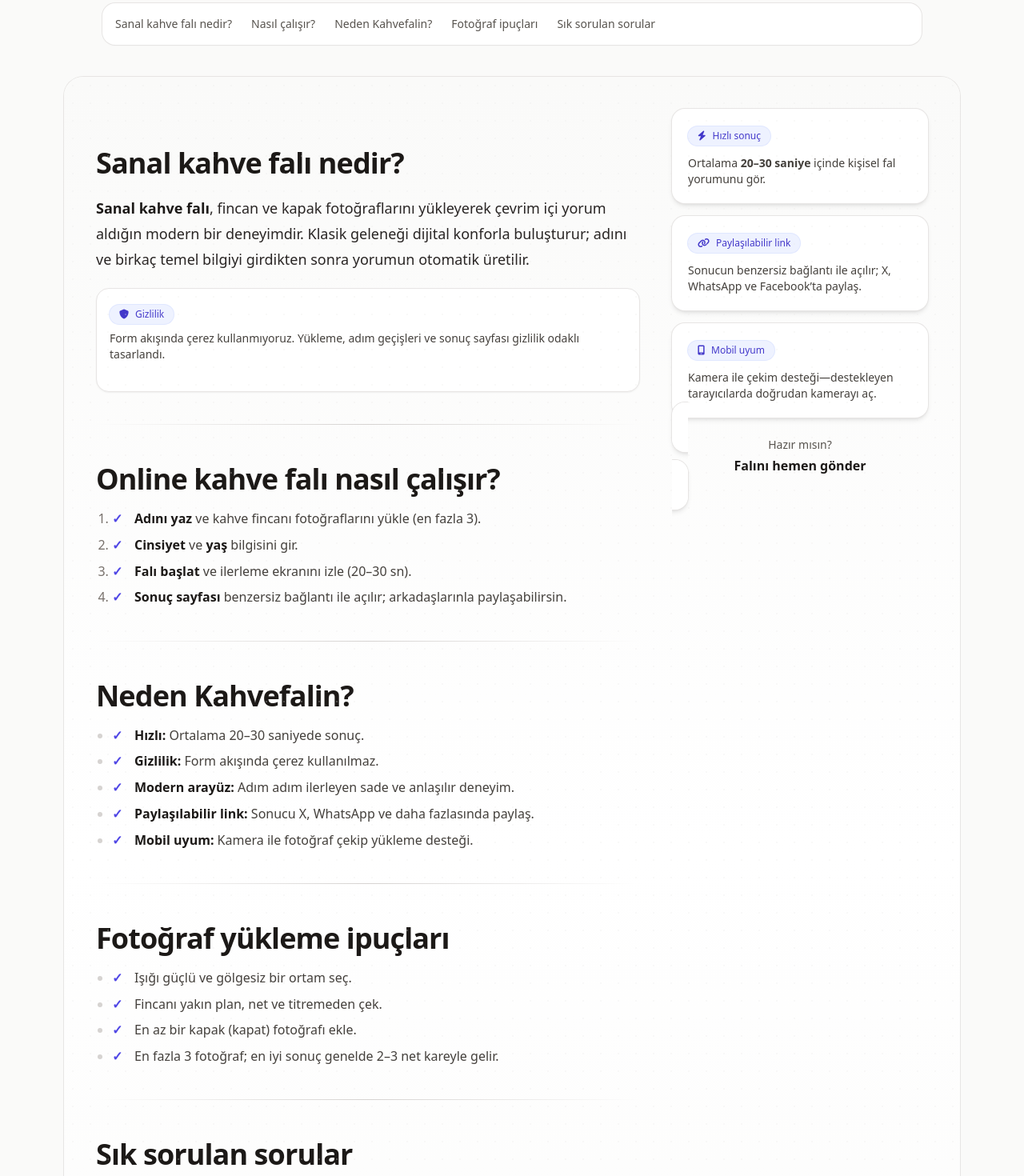
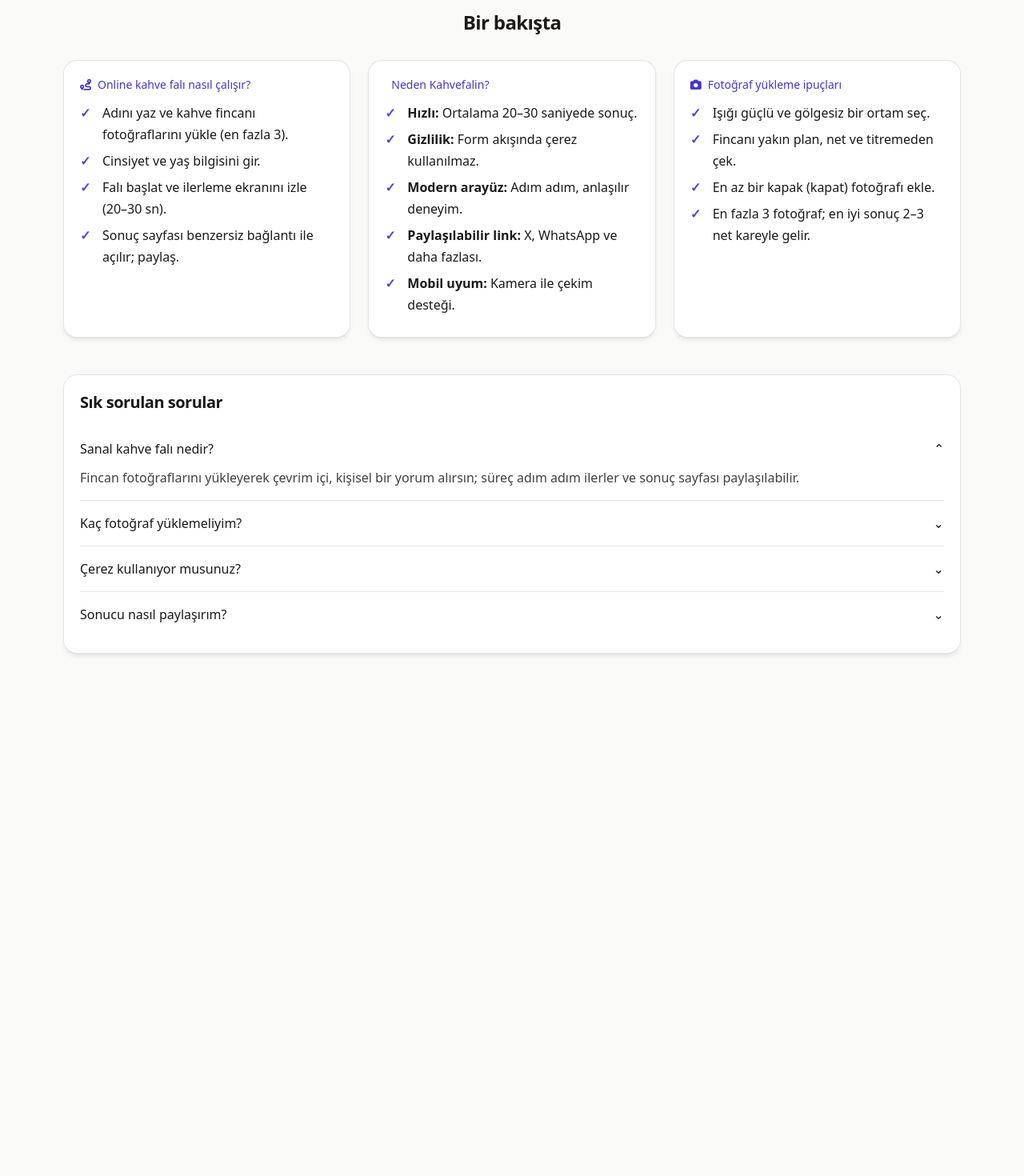
Before and after one commit to kuleliworks/kahve-fali, a Next.js app: page / in a window 1280 px wide. Shown: the part 660-2130 px from the top of the page at 80% size. After the commit the page ends 1524 px from the top, so only its background shows below. Built offline with nearby package versions, Linux system fonts and the light colour scheme.

Commit message:
Update page.tsx

```diff
--- a/app/page.tsx
+++ b/app/page.tsx
@@ -1,7 +1,7 @@
 import StepForm from "@/components/StepForm";
 
 export default function Page() {
-  // JSON-LD: FAQ ve HowTo (zengin sonuçlar için)
+  // JSON-LD: FAQ ve HowTo (zengin sonuçlar)
   const faqJsonLd = {
     "@context": "https://schema.org",
     "@type": "FAQPage",
@@ -82,160 +82,102 @@ export default function Page() {
         <StepForm />
       </div>
 
-      {/* İÇİNDEKİLER */}
-      <nav className="mx-auto mt-14 max-w-5xl">
-        <div className="rounded-2xl bg-white p-4 shadow-sm ring-1 ring-stone-200">
-          <ul className="flex flex-wrap gap-x-6 gap-y-2 text-sm text-stone-600">
-            <li><a href="#nedir" className="hover:underline">Sanal kahve falı nedir?</a></li>
-            <li><a href="#nasil" className="hover:underline">Nasıl çalışır?</a></li>
-            <li><a href="#neden" className="hover:underline">Neden Kahvefalin?</a></li>
-            <li><a href="#ipuclari" className="hover:underline">Fotoğraf ipuçları</a></li>
-            <li><a href="#sss" className="hover:underline">Sık sorulan sorular</a></li>
+      {/* BİR BAKIŞTA — üçlü kart şerit (yan yana) */}
+      <section className="mx-auto mt-16 max-w-6xl">
+        <h2 className="text-center text-2xl font-semibold tracking-tight text-stone-900">
+          Bir bakışta
+        </h2>
+
+        <div className="mt-8 grid gap-6 sm:grid-cols-2 lg:grid-cols-3">
+          {/* Nasıl çalışır? */}
+          <div className="k-card h-full">
+            <div className="flex items-center gap-2 text-sm font-medium text-indigo-700">
+              <i className="fa-solid fa-route"></i> Online kahve falı nasıl çalışır?
+            </div>
+            <ol className="k-list-check mt-3">
+              <li>Adını yaz ve kahve fincanı fotoğraflarını yükle (en fazla 3).</li>
+              <li>Cinsiyet ve yaş bilgisini gir.</li>
+              <li>Falı başlat ve ilerleme ekranını izle (20–30 sn).</li>
+              <li>Sonuç sayfası benzersiz bağlantı ile açılır; paylaş.</li>
+            </ol>
+          </div>
+
+          {/* Neden Kahvefalin? */}
+          <div className="k-card h-full">
+            <div className="flex items-center gap-2 text-sm font-medium text-indigo-700">
+              <i className="fa-solid fa-sparkles"></i> Neden Kahvefalin?
+            </div>
+            <ul className="k-list-check mt-3">
+              <li><strong>Hızlı:</strong> Ortalama 20–30 saniyede sonuç.</li>
+              <li><strong>Gizlilik:</strong> Form akışında çerez kullanılmaz.</li>
+              <li><strong>Modern arayüz:</strong> Adım adım, anlaşılır deneyim.</li>
+              <li><strong>Paylaşılabilir link:</strong> X, WhatsApp ve daha fazlası.</li>
+              <li><strong>Mobil uyum:</strong> Kamera ile çekim desteği.</li>
             </ul>
           </div>
-      </nav>
 
-      {/* SEO BÖLÜMÜ — iki sütun + kartlar + desenli arka plan */}
-      <div className="mx-auto mt-10 max-w-6xl">
-        <div className="section-muted grid-bg p-6 sm:p-10">
-          <div className="grid gap-10 lg:grid-cols-[1fr,320px]">
-            {/* SOL: İçerik */}
-            <article className="prose-article">
-              <h2 id="nedir">Sanal kahve falı nedir?</h2>
-              <p>
-                <strong>Sanal kahve falı</strong>, fincan ve kapak fotoğraflarını yükleyerek çevrim içi yorum aldığın modern bir deneyimdir.
-                Klasik geleneği dijital konforla buluşturur; adını ve birkaç temel bilgiyi girdikten sonra yorumun otomatik üretilir.
-              </p>
-
-              <div className="k-note">
-                <span className="k-badge"><i className="fa-solid fa-shield"></i> Gizlilik</span>
-                <p className="mt-2 text-sm text-stone-700">
-                  Form akışında çerez kullanmıyoruz. Yükleme, adım geçişleri ve sonuç sayfası gizlilik odaklı tasarlandı.
-                </p>
+          {/* Fotoğraf ipuçları */}
+          <div className="k-card h-full">
+            <div className="flex items-center gap-2 text-sm font-medium text-indigo-700">
+              <i className="fa-solid fa-camera"></i> Fotoğraf yükleme ipuçları
             </div>
-
-              <div className="k-divider" />
-
-              <h2 id="nasil">Online kahve falı nasıl çalışır?</h2>
-              <ol className="k-list-check">
-                <li><strong>Adını yaz</strong> ve kahve fincanı fotoğraflarını yükle (en fazla 3).</li>
-                <li><strong>Cinsiyet</strong> ve <strong>yaş</strong> bilgisini gir.</li>
-                <li><strong>Falı başlat</strong> ve ilerleme ekranını izle (20–30 sn).</li>
-                <li><strong>Sonuç sayfası</strong> benzersiz bağlantı ile açılır; arkadaşlarınla paylaşabilirsin.</li>
-              </ol>
-
-              <div className="k-divider" />
-
-              <h2 id="neden">Neden Kahvefalin?</h2>
-              <ul className="k-list-check">
-                <li><strong>Hızlı:</strong> Ortalama 20–30 saniyede sonuç.</li>
-                <li><strong>Gizlilik:</strong> Form akışında çerez kullanılmaz.</li>
-                <li><strong>Modern arayüz:</strong> Adım adım ilerleyen sade ve anlaşılır deneyim.</li>
-                <li><strong>Paylaşılabilir link:</strong> Sonucu X, WhatsApp ve daha fazlasında paylaş.</li>
-                <li><strong>Mobil uyum:</strong> Kamera ile fotoğraf çekip yükleme desteği.</li>
-              </ul>
-
-              <div className="k-divider" />
-
-              <h2 id="ipuclari">Fotoğraf yükleme ipuçları</h2>
-              <ul className="k-list-check">
+            <ul className="k-list-check mt-3">
               <li>Işığı güçlü ve gölgesiz bir ortam seç.</li>
               <li>Fincanı yakın plan, net ve titremeden çek.</li>
               <li>En az bir kapak (kapat) fotoğrafı ekle.</li>
-                <li>En fazla 3 fotoğraf; en iyi sonuç genelde 2–3 net kareyle gelir.</li>
+              <li>En fazla 3 fotoğraf; en iyi sonuç 2–3 net kareyle gelir.</li>
             </ul>
+          </div>
+        </div>
+      </section>
 
-              <div className="k-divider" />
-
-              <h2 id="sss">Sık sorulan sorular</h2>
-              <div className="not-prose divide-y divide-stone-200 overflow-hidden rounded-2xl ring-1 ring-stone-200 bg-white">
-                <details className="group p-5" open>
+      {/* SSS — tek kart, alt alta açılır */}
+      <section className="mx-auto mt-12 max-w-6xl">
+        <div className="k-card">
+          <h2 className="text-xl font-semibold tracking-tight text-stone-900">Sık sorulan sorular</h2>
+          <div className="mt-4 divide-y divide-stone-200">
+            <details className="group py-4" open>
               <summary className="flex cursor-pointer list-none items-center justify-between">
                 <span className="font-medium">Sanal kahve falı nedir?</span>
                 <span className="transition group-open:rotate-180">⌄</span>
               </summary>
-                  <div className="mt-3 text-stone-700">
+              <p className="mt-3 text-stone-700">
                 Fincan fotoğraflarını yükleyerek çevrim içi, kişisel bir yorum alırsın; süreç adım adım ilerler ve sonuç sayfası paylaşılabilir.
-                  </div>
+              </p>
             </details>
 
-                <details className="group p-5">
+            <details className="group py-4">
               <summary className="flex cursor-pointer list-none items-center justify-between">
                 <span className="font-medium">Kaç fotoğraf yüklemeliyim?</span>
                 <span className="transition group-open:rotate-180">⌄</span>
               </summary>
-                  <div className="mt-3 text-stone-700">
+              <p className="mt-3 text-stone-700">
                 En iyi sonuç için 2–3 fotoğraf önerilir; uygulama en fazla 3 foto kabul eder.
-                  </div>
+              </p>
             </details>
 
-                <details className="group p-5">
+            <details className="group py-4">
               <summary className="flex cursor-pointer list-none items-center justify-between">
                 <span className="font-medium">Çerez kullanıyor musunuz?</span>
                 <span className="transition group-open:rotate-180">⌄</span>
               </summary>
-                  <div className="mt-3 text-stone-700">
+              <p className="mt-3 text-stone-700">
                 Form aşamasında çerez kullanmıyoruz. Gizliliğe önem veriyoruz.
-                  </div>
+              </p>
             </details>
 
-                <details className="group p-5">
+            <details className="group py-4">
               <summary className="flex cursor-pointer list-none items-center justify-between">
                 <span className="font-medium">Sonucu nasıl paylaşırım?</span>
                 <span className="transition group-open:rotate-180">⌄</span>
               </summary>
-                  <div className="mt-3 text-stone-700">
-                    Sonuç sayfasında X, WhatsApp ve Facebook için hazır butonlar bulunur; bağlantıyı kopyalayarak da paylaşabilirsin.
-                  </div>
-                </details>
-
-                <details className="group p-5">
-                  <summary className="flex cursor-pointer list-none items-center justify-between">
-                    <span className="font-medium">Mobil cihazdan fotoğraf çekebilir miyim?</span>
-                    <span className="transition group-open:rotate-180">⌄</span>
-                  </summary>
-                  <div className="mt-3 text-stone-700">
-                    Evet. Dosya alanı kamera ile çekime açıktır; destekleyen tarayıcılarda doğrudan kamera açılır.
-                  </div>
+              <p className="mt-3 text-stone-700">
+                Sonuç sayfasında X, WhatsApp ve Facebook için hazır butonlar var; bağlantıyı kopyalayarak da paylaşabilirsin.
+              </p>
             </details>
           </div>
-
-              <p className="mt-8">
-                Daha fazla rehber için <a href="/blog">blog</a> sayfamıza göz atabilir, soruların için <a href="/iletisim">iletişim</a> formunu kullanabilirsin.
-              </p>
-            </article>
-
-            {/* SAĞ: destekleyici kartlar */}
-            <aside className="space-y-4">
-              <div className="k-card">
-                <span className="k-badge"><i className="fa-solid fa-bolt"></i> Hızlı sonuç</span>
-                <p className="mt-3 text-sm text-stone-700">
-                  Ortalama <strong>20–30 saniye</strong> içinde kişisel fal yorumunu gör.
-                </p>
         </div>
-
-              <div className="k-card">
-                <span className="k-badge"><i className="fa-solid fa-link"></i> Paylaşılabilir link</span>
-                <p className="mt-3 text-sm text-stone-700">
-                  Sonucun benzersiz bağlantı ile açılır; X, WhatsApp ve Facebook’ta paylaş.
-                </p>
-              </div>
-
-              <div className="k-card">
-                <span className="k-badge"><i className="fa-solid fa-mobile-screen"></i> Mobil uyum</span>
-                <p className="mt-3 text-sm text-stone-700">
-                  Kamera ile çekim desteği—destekleyen tarayıcılarda doğrudan kamerayı aç.
-                </p>
-              </div>
-
-              <a href="#form" className="k-card text-center hover:shadow-lg transition">
-                <div className="text-sm text-stone-600">Hazır mısın?</div>
-                <div className="mt-1 font-semibold">Falını hemen gönder</div>
-              </a>
-            </aside>
-          </div>
-        </div>
-      </div>
+      </section>
 
       {/* JSON-LD blokları */}
       <script type="application/ld+json" dangerouslySetInnerHTML={{ __html: JSON.stringify(faqJsonLd) }} />
```
Lines whose indentation alone changed are shown as unchanged.
